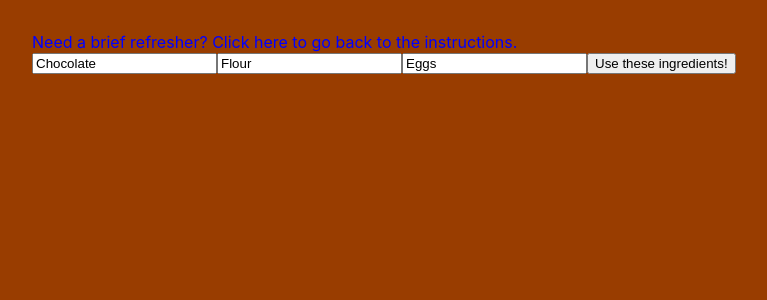
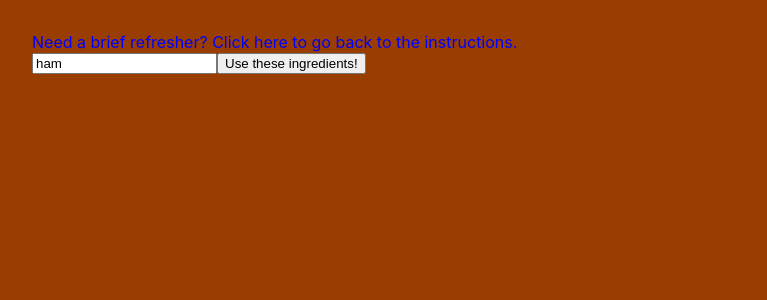
Before and after one commit to Wale-K/recipe-finder, a React (Create React App) app: page / in a window 1280 px wide. Shown: the top 300 px of the page, without its empty margins (0-767 px from the left). Built offline with nearby package versions, Linux system fonts and the light colour scheme.

Commit message:
When you search for some ingredients into the input box the requests provides back 10 potentially suitable recipes for the user.

```diff
--- a/package.json
+++ b/package.json
@@ -6,6 +6,7 @@
     "@testing-library/jest-dom": "^5.11.4",
     "@testing-library/react": "^11.1.0",
     "@testing-library/user-event": "^12.1.10",
+    "axios": "^0.21.1",
     "react": "^17.0.1",
     "react-dom": "^17.0.1",
     "react-scripts": "4.0.1",
--- a/src/components/Recipe.js
+++ b/src/components/Recipe.js
@@ -1,6 +1,7 @@
 import React from "react";
 import styled from "styled-components";
 import { colourPalette } from "../utilities";
+import axios from "axios";
 
 const RecipeContainer = styled.div`
   display: ${(props) => props.toggleDisplay};
@@ -20,25 +21,32 @@ const RecipeContainer = styled.div`
 
 export class Recipe extends React.Component {
   state = {
-    allIngredients: [
-      { ingredientName: "Chocolate" },
-      { ingredientName: "Flour" },
-      { ingredientName: "Eggs" },
-    ],
+    allIngredients: "ham",
+    allRecipes: [],
   };
 
-  handleUpdateIngredient(event, index) {
-    this.setState((prevState) => {
-      return {
-        allIngredients: [
-          ...prevState.allIngredients,
-          (prevState.allIngredients[index].ingredientName = event),
-        ],
-      };
+  handleUpdateIngredients(event) {
+    this.setState({
+      allIngredients: event.target.value,
     });
   }
 
+  test = () => {
+    if (this.state.allIngredients !== null) {
+      axios
+        .get(
+          `https://api.spoonacular.com/recipes/findByIngredients?apiKey=a65ef70f2e914cbe86de0f39212ff030&ingredients=${this.state.allIngredients}`
+        )
+        .then((response) => {
+          this.setState({
+            allRecipes: response.data,
+          });
+        });
+    }
+  };
+
   render() {
+    console.log(this.state.allRecipes);
     return (
       <RecipeContainer
         toggleDisplay={this.props.displayRecipe ? "flex" : "none"}
@@ -47,17 +55,16 @@ export class Recipe extends React.Component {
           Need a brief refresher? Click here to go back to the instructions.
         </span>
         <div>
-          {this.state.allIngredients.map((ingredient, index) => {
-            return (
-              <input
-                key={ingredient.ingredientName}
-                value={ingredient.ingredientName}
-                onChange={() => this.handleUpdateIngredient.bind(this)}
-              />
-            );
-          })}
-          <button>Use these ingredients!</button>
+          <input
+            value={this.state.allIngredients}
+            onChange={this.handleUpdateIngredients.bind(this)}
+          />
+
+          <button onClick={this.test}>Use these ingredients!</button>
         </div>
+        {this.state.allRecipes.map((recipe) => {
+          return <p>{recipe.title}</p>;
+        })}
       </RecipeContainer>
     );
   }
```
Also changed, not shown: 2 other files (tests, documents, lock files or other folders).
